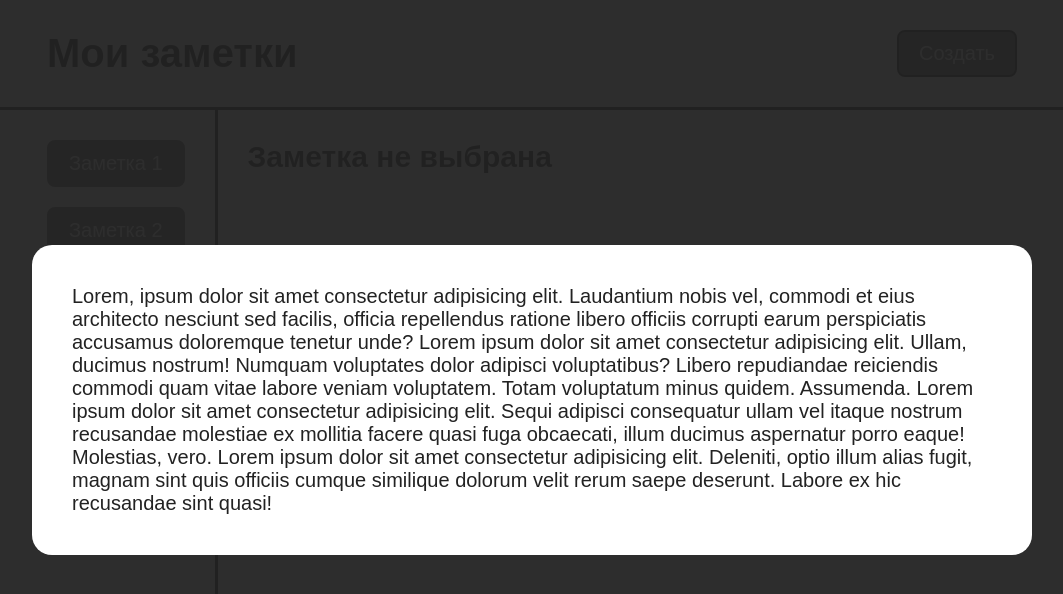
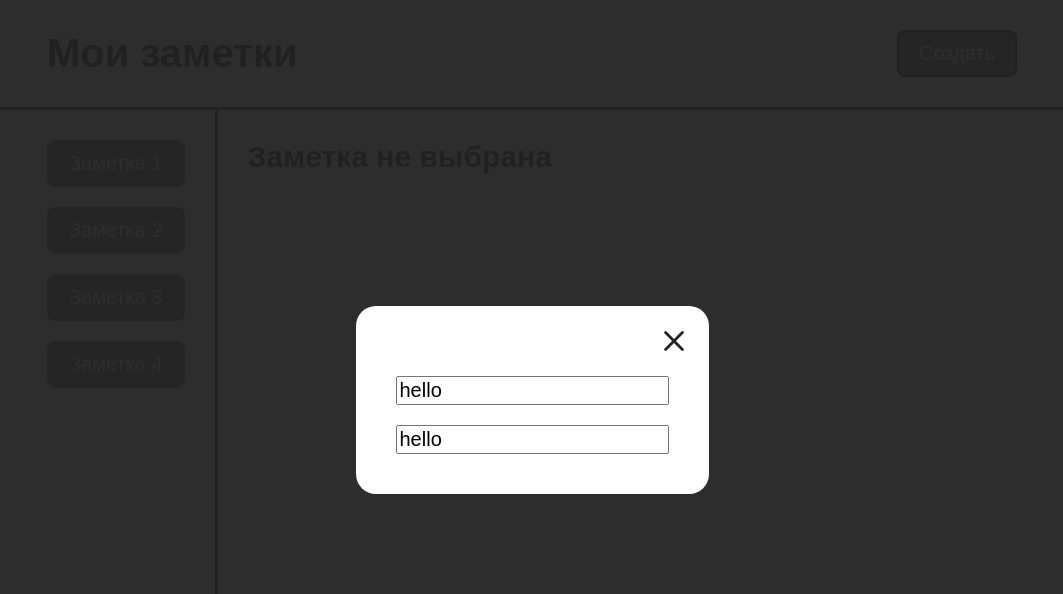
Before and after one commit to mihinov/youtube-tutorials, an Angular app in the folder ng-test-notes/: page /notes in a window 1280 px wide. Both pictures are taken after a click on the button "Создать". Shown: the top 594 px of the page, without its empty margins (108-1171 px from the left). Built offline with nearby package versions, Linux system fonts and the light colour scheme.

Commit message:
фиксы модалки

```diff
--- a/ng-test-notes/src/app/modules/modal/modal.component.html
+++ b/ng-test-notes/src/app/modules/modal/modal.component.html
@@ -3,7 +3,7 @@
 	#modalRef
 	aria-modal="true"
 	role="dialog"
-	(click)="clickModal($event)"
+	(pointerdown)="clickModal($event)"
 >
   <div class="modal__body">
 
--- a/ng-test-notes/src/app/modules/modal/modal.component.scss
+++ b/ng-test-notes/src/app/modules/modal/modal.component.scss
@@ -54,11 +54,11 @@
   position: absolute;
   right: 20px;
   top: 20px;
-	--width: 35px;
+	--width: 30px;
   width: var(--width);
   height: var(--width);
   cursor: pointer;
-  --colorModalClose: var(--white);
+  --colorModalClose: var(--color);
 }
 
 .modal__content {
@@ -66,5 +66,5 @@
 	background-color: var(--modalBgContentColor);
 	margin: 0 auto;
 	border-radius: 20px;
-	padding: 40px;
+	padding: 70px 40px 40px 40px;
 }
--- a/ng-test-notes/src/app/modules/modal/modal.component.ts
+++ b/ng-test-notes/src/app/modules/modal/modal.component.ts
@@ -39,6 +39,11 @@ export class ModalComponent implements AfterViewInit {
 		this.el.nativeElement.style.transitionDuration = `${this.modalConfig.transitionDurationS}s`;
 	}
 
+	public createAndOpenModal(config: InternalModalConfig): void {
+		this.openModal(config);
+		this.renderModalContent();
+  }
+
 	public openModal(config: InternalModalConfig): void {
 		const scrollbarWidth = this.getScrollbarWidth();
 
@@ -46,25 +51,24 @@ export class ModalComponent implements AfterViewInit {
 		this.document.body.style.paddingRight = `${scrollbarWidth}px`;
     this.document.body.classList.add('overflowHidden');
 		this.element.classList.add('modal_open');
-		this.renderModalContent();
-  }
-
-  public closeModal(): void {
-		this.document.body.style.removeProperty('padding-right');
-    this.document.body.classList.remove('overflowHidden');
-    this.element.classList.remove('modal_open');
-		this.close.emit();
-  }
+	}
 
 	public clickModal(event: any): void {
+		// Если это отжатие мыши, то закончить
 		const pointerEvent: PointerEvent = event;
 		if (pointerEvent.target === null) return;
 		const targetNode: HTMLElement = pointerEvent.target as HTMLElement;
 
 		if (targetNode.classList.contains('modal__body') || targetNode.closest('.modal__close') !== null) {
-			this.closeModal();
+			this.close.emit();
 		}
 	}
+
+	public closeModal(): void {
+		this.document.body.style.removeProperty('padding-right');
+    this.document.body.classList.remove('overflowHidden');
+    this.element.classList.remove('modal_open');
+  }
 
 	private getScrollbarWidth(): number {
 		// Создание элемента для проверки наличия прокрутки
--- a/ng-test-notes/src/app/modules/modal/modal.service.ts
+++ b/ng-test-notes/src/app/modules/modal/modal.service.ts
@@ -1,10 +1,9 @@
-import { Injectable, ComponentFactoryResolver, ComponentRef, Type, ApplicationRef, Injector, Inject, NgModule } from '@angular/core';
+import { Injectable, ComponentFactoryResolver, ComponentRef, Type, ApplicationRef, Injector, Inject } from '@angular/core';
 import { ModalComponent } from './modal.component';
 import { Observable, ReplaySubject, Subject, take, timer } from 'rxjs';
 import { DOCUMENT } from '@angular/common';
 import { InternalModalConfig, ModalConfig } from './modal.models';
 import { ModalModule } from './modal.module';
-import { MODAL_DATA } from './modal.tokens';
 
 @Injectable({
   providedIn: ModalModule
@@ -18,8 +17,8 @@ export class ModalService {
 	private currentConfig: InternalModalConfig | null = null;
 	private stateAfterClosed: Subject<any> = new Subject<any>();
 	private stateAfterOpened: Subject<any> = new ReplaySubject<any>(1);
-	private afterClosed$: Observable<any> = this.stateAfterClosed.pipe(take(1));
-	private afterOpened$: Observable<any> = this.stateAfterOpened.pipe(take(1));
+	private afterClosed$: Observable<any> = this.stateAfterClosed.asObservable();
+	private afterOpened$: Observable<any> = this.stateAfterOpened.asObservable();
 
   constructor(
     private readonly componentFactoryResolver: ComponentFactoryResolver,
@@ -31,34 +30,24 @@ export class ModalService {
 	}
 
   public open(component: Type<any>, config: ModalConfig = this.defaultConfig) {
-		this.currentConfig = this.createConfig(config);
-		this.modalComponentRef = this.componentFactoryResolver.resolveComponentFactory(ModalComponent).create(this.injector);
-		this.appRef.attachView(this.modalComponentRef.hostView);
-		this.document.body.appendChild(this.modalComponentRef.location.nativeElement);
+		// Если модальное окно уже создано
+		if (this.modalComponentRef?.instance.componentModalContent === component) {
+			return this._open(config);
+		}
 
-    this.modalComponentRef.instance.componentModalContent = component;
-		this.modalComponentRef.instance.openModal(this.currentConfig);
-		this.modalComponentRef.instance.close
-			.pipe(take(1))
-			.subscribe(() => this.close());
-
-		this.setObserversAndStates();
-		this.stateAfterOpened.next(null);
-
-		return {
-			afterClosed: () => this.afterClosed$,
-			afterOpened: () => this.afterOpened$
-		}
+		return this._create(component, config);
   }
 
-  public close(): void {
+  private closeAndDestroy(): void {
 		if (this.modalComponentRef === null) return;
 		if (this.currentConfig === null) return;
 
+		this.modalComponentRef.instance.closeModal();
 		timer(this.currentConfig.transitionDurationS * 1000)
 		.pipe(take(1))
 		.subscribe(() => {
 			if (this.modalComponentRef === null) return;
+
 
 			this.stateAfterClosed.next(null);
 			this.appRef.detachView(this.modalComponentRef.hostView);
@@ -66,6 +55,64 @@ export class ModalService {
 			this.modalComponentRef = null;
 		});
   }
+
+	private _close() {
+		if (this.modalComponentRef === null) return;
+		if (this.currentConfig === null) return;
+
+		this.modalComponentRef.instance.closeModal();
+		timer(this.currentConfig.transitionDurationS * 1000)
+		.pipe(take(1))
+		.subscribe(() => {
+			if (this.modalComponentRef === null) return;
+
+			this.stateAfterClosed.next(null);
+		});
+	}
+
+	private _create(component: Type<any>, config: ModalConfig) {
+		this.currentConfig = this.createConfig(config);
+		this.modalComponentRef = this.componentFactoryResolver.resolveComponentFactory(ModalComponent).create(this.injector);
+		this.appRef.attachView(this.modalComponentRef.hostView);
+		this.document.body.appendChild(this.modalComponentRef.location.nativeElement);
+
+    this.modalComponentRef.instance.componentModalContent = component;
+		this.modalComponentRef.instance.createAndOpenModal(this.currentConfig);
+		this.modalComponentRef.instance.close
+			.pipe(take(1))
+			.subscribe(() => this._close());
+
+		this.setObserversAndStates();
+		this.stateAfterOpened.next(null);
+
+		return this.getReturnObj();
+	}
+
+	private getReturnObj() {
+		return {
+			afterClosed: () => this.afterClosed$,
+			afterOpened: () => this.afterOpened$,
+			close: () => this._close(),
+			destroy: () => this.closeAndDestroy(),
+			open: () => this._open(this.currentConfig)
+		}
+	}
+
+	private _open(config: ModalConfig | null) {
+		if (this.modalComponentRef !== null && config !== null) {
+			this.currentConfig = this.createConfig(config);
+			this.modalComponentRef.instance.openModal(this.currentConfig);
+			this.setObserversAndStates();
+			this.stateAfterOpened.next(null);
+
+			this.modalComponentRef.instance.close
+				.pipe(take(1))
+				.subscribe(() => this._close());
+
+		}
+
+		return this.getReturnObj();
+	}
 
 	private createConfig(config: ModalConfig): InternalModalConfig {
     const transitionDuration = this.getTransitionDuration();
@@ -81,7 +128,7 @@ export class ModalService {
     if (config.data !== undefined) resultConfig.data = config.data;
 
     return resultConfig;
-}
+	}
 
 	private getTransitionDuration(): number {
 		const defaultDuration = 0.2;
@@ -98,7 +145,7 @@ export class ModalService {
 	private setObserversAndStates(): void {
 		this.stateAfterClosed = new Subject();
 		this.stateAfterOpened = new ReplaySubject(1);
-		this.afterClosed$ = this.stateAfterClosed.pipe(take(1));
-		this.afterOpened$ = this.stateAfterOpened.pipe(take(1));
+		this.afterClosed$ = this.stateAfterClosed.asObservable();
+		this.afterOpened$ = this.stateAfterOpened.asObservable();
 	}
 }
--- a/ng-test-notes/src/app/modules/notes/components/modal-create-note/modal-create-note.component.html
+++ b/ng-test-notes/src/app/modules/notes/components/modal-create-note/modal-create-note.component.html
@@ -1,4 +1,4 @@
-Lorem, ipsum dolor sit amet consectetur adipisicing elit. Laudantium nobis vel, commodi et eius architecto nesciunt sed facilis, officia repellendus ratione libero officiis corrupti earum perspiciatis accusamus doloremque tenetur unde?
-Lorem ipsum dolor sit amet consectetur adipisicing elit. Ullam, ducimus nostrum! Numquam voluptates dolor adipisci voluptatibus? Libero repudiandae reiciendis commodi quam vitae labore veniam voluptatem. Totam voluptatum minus quidem. Assumenda.
-Lorem ipsum dolor sit amet consectetur adipisicing elit. Sequi adipisci consequatur ullam vel itaque nostrum recusandae molestiae ex mollitia facere quasi fuga obcaecati, illum ducimus aspernatur porro eaque! Molestias, vero.
-Lorem ipsum dolor sit amet consectetur adipisicing elit. Deleniti, optio illum alias fugit, magnam sint quis officiis cumque similique dolorum velit rerum saepe deserunt. Labore ex hic recusandae sint quasi!
+<form [formGroup]="form">
+	<input type="text" [formControl]="form.controls.text" name="text">
+	<input type="text" [formControl]="form.controls.text1" name="text1">
+</form>
--- a/ng-test-notes/src/app/modules/notes/components/modal-create-note/modal-create-note.component.scss
+++ b/ng-test-notes/src/app/modules/notes/components/modal-create-note/modal-create-note.component.scss
@@ -0,0 +1,5 @@
+form {
+	display: flex;
+	flex-direction: column;
+	gap: 20px;
+}
--- a/ng-test-notes/src/app/modules/notes/components/modal-create-note/modal-create-note.component.ts
+++ b/ng-test-notes/src/app/modules/notes/components/modal-create-note/modal-create-note.component.ts
@@ -1,4 +1,5 @@
 import { ChangeDetectionStrategy, Component } from '@angular/core';
+import { FormControl, FormGroup } from '@angular/forms';
 
 @Component({
   selector: 'app-modal-create-note',
@@ -8,6 +9,11 @@ import { ChangeDetectionStrategy, Component } from '@angular/core';
 })
 export class ModalCreateNoteComponent {
 
+	form = new FormGroup({
+		text: new FormControl('hello'),
+		text1: new FormControl('hello')
+	});
+
 	constructor(
 		// @Inject(MODAL_DATA) public data: any,
 	) {
--- a/ng-test-notes/src/app/modules/notes/components/notes-nav/notes-nav.component.html
+++ b/ng-test-notes/src/app/modules/notes/components/notes-nav/notes-nav.component.html
@@ -1,5 +1,5 @@
 @if (notes$ | async; as notes) {
-	<div class="notes-nav">
+	<nav role="navigation" class="notes-nav">
 		@for (note of notes; track note.id) {
 			<a
 				class="btn"
@@ -7,5 +7,5 @@
 				[routerLink]="'/notes/' + note.id"
 			> {{ note.title }} </a>
 		}
-	</div> <!-- .notes-nav -->
+	</nav> <!-- .notes-nav -->
 }
--- a/ng-test-notes/src/app/modules/notes/layouts/layout-notes/layout-notes.component.ts
+++ b/ng-test-notes/src/app/modules/notes/layouts/layout-notes/layout-notes.component.ts
@@ -1,7 +1,7 @@
 import { ChangeDetectionStrategy, Component, OnInit } from '@angular/core';
 import { ModalService } from '../../../modal/modal.service';
-import { NotesNavComponent } from '../../components/notes-nav/notes-nav.component';
 import { ModalCreateNoteComponent } from '../../components/modal-create-note/modal-create-note.component';
+import { BehaviorSubject, Subject } from 'rxjs';
 
 @Component({
   selector: 'app-layout-notes',
@@ -9,14 +9,10 @@ import { ModalCreateNoteComponent } from '../../components/modal-create-note/mod
   styleUrl: './layout-notes.component.scss',
   changeDetection: ChangeDetectionStrategy.OnPush
 })
-export class LayoutNotesComponent implements OnInit {
-
+export class LayoutNotesComponent {
 	constructor(
 		private readonly modalService: ModalService,
 	) {}
-
-	ngOnInit(): void {
-	}
 
 	public clickHeaderBtn(): void {
 		const modalRef = this.modalService.open(ModalCreateNoteComponent, {
@@ -24,5 +20,10 @@ export class LayoutNotesComponent implements OnInit {
 				key: 'dsadasdsada'
 			}
 		});
+
+		(window as any).modalRef = modalRef;
+
+		modalRef.afterClosed().subscribe(() => console.log('afterClosed'));
+		modalRef.afterOpened().subscribe(() => console.log('afterOpened'));
 	}
 }
--- a/ng-test-notes/src/app/modules/notes/notes.module.ts
+++ b/ng-test-notes/src/app/modules/notes/notes.module.ts
@@ -10,6 +10,8 @@ import { NotesRoutingModule } from './notes-routing.module';
 import { LayoutNotesComponent } from './layouts/layout-notes/layout-notes.component';
 import { HeaderModule } from '../header/header.module';
 import { ModalService } from '../modal/modal.service';
+import { ReactiveFormsModule } from '@angular/forms';
+import { ModalCreateNoteComponent } from './components/modal-create-note/modal-create-note.component';
 
 @NgModule({
   declarations: [
@@ -19,12 +21,14 @@ import { ModalService } from '../modal/modal.service';
 		NoteWrapperComponent,
 		NoteEmptyComponent,
 		NoteAtomComponent,
-  	LayoutNotesComponent
+  	LayoutNotesComponent,
+		ModalCreateNoteComponent
 	],
   imports: [
     CommonModule,
 		NotesRoutingModule,
 		HeaderModule,
+		ReactiveFormsModule
   ],
 	providers: [
 		ModalService
--- a/ng-test-notes/src/styles.scss
+++ b/ng-test-notes/src/styles.scss
@@ -27,7 +27,7 @@
 	--btnColor: var(--white);
 	--btnColorActive: var(--dark);
 	--modalBgContentColor: var(--darkDark);
-	--modalBgColor: var(--darkWhite);
+	--modalBgColor: rgb(57 57 57);
 	--modalColor: var(--color);
 	--transitionDuration: calc( var(--transitionDurationS) * 1s );
 	--transitionTimingFunction: ease;
@@ -61,6 +61,10 @@ body {
 	transition-timing-function: var(--transitionTimingFunction);
 	transition-duration: var(--transitionDuration);
 	transition-property: padding-right;
+}
+
+input {
+	font-size: inherit;
 }
 
 .overflowHidden {
```
